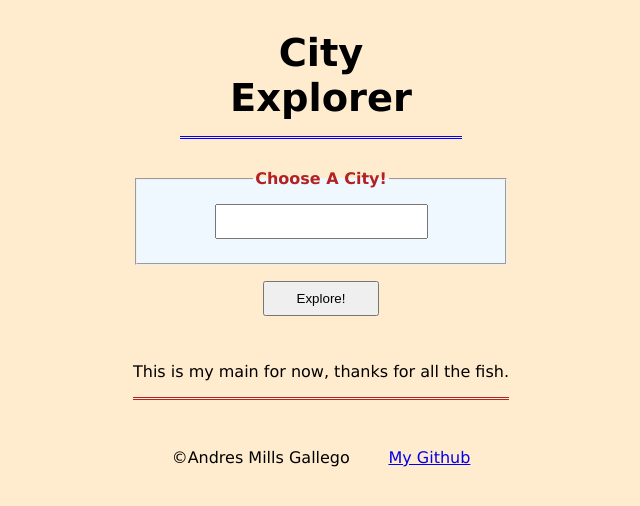
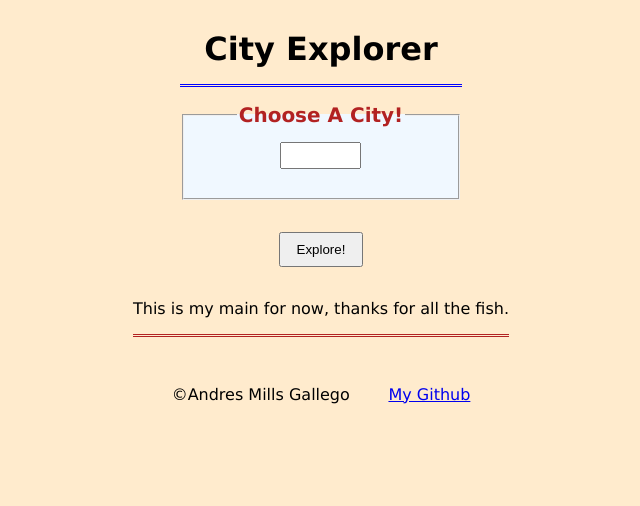
Before and after one commit to AndresMillsGallego/city-explorer, a React (Create React App) app: page / in a window 1280 px wide. Shown: the top 506 px of the page, without its empty margins (319-959 px from the left). Built offline with nearby package versions, Linux system fonts and the light colour scheme.

Commit message:
added zoom effect and touched up CSS

```diff
--- a/src/CityForm.css
+++ b/src/CityForm.css
@@ -1,11 +1,11 @@
 form {
-  margin: 30px auto;
+  margin: 1rem auto;
   text-align: center;
+  font-size: 1.25rem;
+  width: 75%;
 }
 
 fieldset {
-  padding: 1rem;
-  padding-bottom: 1.5rem;
   background-color: aliceblue;
 }
 
@@ -15,8 +15,8 @@ legend {
 }
 
 button {
-  margin-top: 1rem;
-  padding: .5rem 2rem;
+  margin-top: 2rem;
+  padding: .5rem 1rem;
 }
 
 button:hover {
@@ -25,7 +25,10 @@ button:hover {
 }
 
 input {
-  padding: .5rem 1rem;
+  width: 25%;
+  margin-bottom: 1rem;
+  margin-top: .5rem;
+  padding: .25rem .5rem;
   color: black;
   text-align: center;
 }
--- a/src/Header.css
+++ b/src/Header.css
@@ -1,9 +1,8 @@
 h1 {
   width: 75%;
-  font-size: 3vw;
+  font-size: 2rem;
   text-align: center;
   border-bottom: 3px double blue;
   margin: auto;
   padding-bottom: 1rem;
-  word-spacing: 2rem;
 }
--- a/src/Main.css
+++ b/src/Main.css
@@ -13,10 +13,15 @@ main p {
 }
 
 main img {
+  margin: 1rem auto;
   width: 100%;
   border: 3px solid dodgerblue;
   border-radius: 5px;
   margin-top: 1rem;
+}
+
+#zoomDiv {
+  text-align: end;
 }
 
 #name {
--- a/src/Main.js
+++ b/src/Main.js
@@ -3,6 +3,16 @@ import React from 'react'
 import './Main.css'
 
 class Main extends React.Component {
+  constructor(props) {
+    super(props);
+    this.state = {
+      zoom: 14
+    }
+  }
+
+  zoomOut = () => this.setState({zoom: this.state.zoom - 1});
+
+  zoomIn = () => this.setState({zoom: this.state.zoom + 1});
 
   render() {
     let cityName;
@@ -14,7 +24,7 @@ class Main extends React.Component {
       cityName = this.props.cityData[0].display_name;
       cityLat = this.props.cityData[0].lat;
       cityLon = this.props.cityData[0].lon;
-      cityMap = `https://maps.locationiq.com/v3/staticmap?key=${process.env.REACT_APP_LOCATIONIQ}&center=${cityLat},${cityLon}&zoom=13`
+      cityMap = `https://maps.locationiq.com/v3/staticmap?key=${process.env.REACT_APP_LOCATIONIQ}&center=${cityLat},${cityLon}&zoom=${this.state.zoom}`
     }
 
     return (
@@ -25,7 +35,10 @@ class Main extends React.Component {
             <p>The location you have selected is <b id='name'>{cityName}</b></p>
             <p>The latitude for your selected city is: <b id='lat'>{cityLat}</b></p>
             <p>The longitude for your selected city is: <b id='lon'>{cityLon}</b></p>
-            <img src={cityMap} alt={cityName} title={cityName}/>
+            <div id='zoomDiv'>
+            <button onClick={this.zoomOut}>- Zoom Out -</button> <button onClick={this.zoomIn}>+ Zoom In +</button>
+            </div>
+            <img src={cityMap} alt={cityName} title={cityName} className="h-25 w-25"/>
           </article>
         }
 
```
Also changed, not shown: src/ErrorModal.js (deleted, +0 -25 lines).
